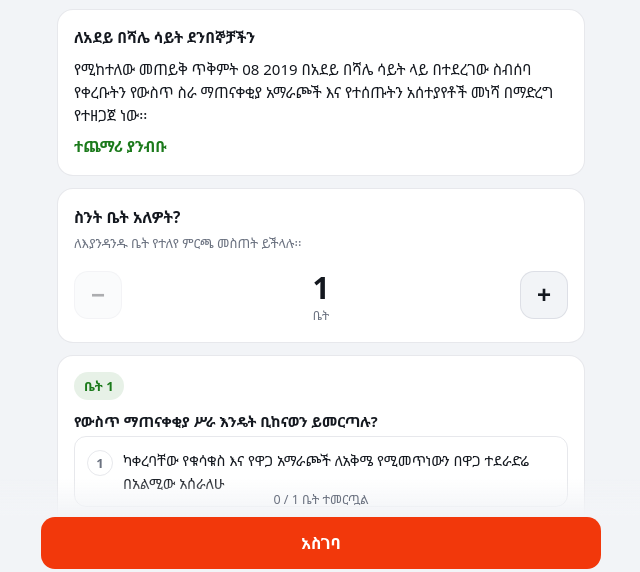
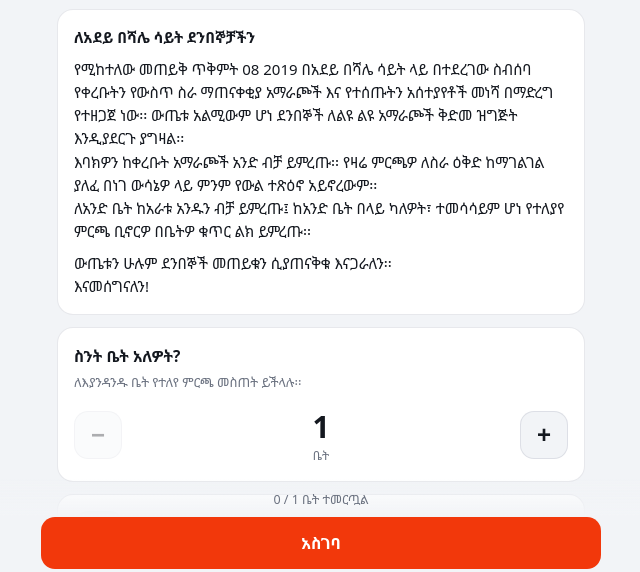
Before and after one commit to bizutilaye/adey-survey, a plain HTML site: page index.html in a window 1280 px wide. Shown: the part 194-766 px from the top of the page, without its empty margins (319-959 px from the left). Drawn offline with Linux system fonts and the light colour scheme.

Commit message:
Show the full intro letter on the form (no read-more)
Co-Authored-By: Claude Opus 5.5 <noreply@anthropic.com>
Claude-Session: https://claude.ai/code/session_01B8nBC8zMYD53uJpn4gt273

```diff
--- a/index.html
+++ b/index.html
@@ -84,13 +84,10 @@
 
   <div class="card intro" id="intro">
     <p><b>ለአደይ በሻሌ ሳይት ደንበኞቻችን</b></p>
-    <p>የሚከተለው መጠይቅ ጥቅምት 08 2019 በአደይ በሻሌ ሳይት ላይ በተደረገው ስብሰባ የቀረቡትን የውስጥ ስራ ማጠናቀቂያ አማራጮች እና የተሰጡትን አሰተያየቶች መነሻ በማድረግ የተዘጋጀ ነው፡፡</p>
-    <div class="more">
-      <p>ውጤቱ አልሚውም ሆነ ደንበኞች ለልዩ ልዩ አማራጮች ቅድመ ዝግጅት እንዲያደርጉ ያግዛል፡፡</p>
-      <p>የዛሬ ምርጫዎ ለስራ ዕቅድ ከማገልገል ያለፈ በነገ ውሳኔዎ ላይ ምንም የውል ተጽዕኖ አይኖረውም፡፡</p>
-      <p>ውጤቱን ሁሉም ደንበኞች መጠይቁን ሲያጠናቅቁ እናጋራለን፡፡ እናመሰግናለን!</p>
-    </div>
-    <button class="link" id="moreBtn" type="button">ተጨማሪ ያንብቡ</button>
+    <p>የሚከተለው መጠይቅ ጥቅምት 08 2019 በአደይ በሻሌ ሳይት ላይ በተደረገው ስብሰባ የቀረቡትን የውስጥ ስራ ማጠናቀቂያ አማራጮች እና የተሰጡትን አሰተያየቶች መነሻ በማድረግ የተዘጋጀ ነው፡፡ ውጤቱ አልሚውም ሆነ ደንበኞች ለልዩ ልዩ አማራጮች ቅድመ ዝግጅት እንዲያደርጉ ያግዛል፡፡<br>
+    እባክዎን ከቀረቡት አማራጮች አንድ ብቻ ይምረጡ፡፡ የዛሬ ምርጫዎ ለስራ ዕቅድ ከማገልገል ያለፈ በነገ ውሳኔዎ ላይ ምንም የውል ተጽዕኖ አይኖረውም፡፡<br>
+    ለአንድ ቤት ከአራቱ አንዱን ብቻ ይምረጡ፤ ከአንድ ቤት በላይ ካለዎት፣ ተመሳሳይም ሆነ የተለያየ ምርጫ ቢኖርዎ በቤትዎ ቁጥር ልክ ይምረጡ፡፡</p>
+    <p style="margin:0">ውጤቱን ሁሉም ደንበኞች መጠይቁን ሲያጠናቅቁ እናጋራለን፡፡<br>እናመሰግናለን!</p>
   </div>
 
   <div class="card">
@@ -148,7 +145,6 @@ let n = 1;
 const state = []; // [{choice}]
 const $ = (id) => document.getElementById(id);
 
-$("moreBtn").onclick = () => { const o = $("intro").classList.toggle("open"); $("moreBtn").textContent = o ? "አሳንስ" : "ተጨማሪ ያንብቡ"; };
 
 function render() {
   while (state.length < n) state.push({ choice: null });
```
